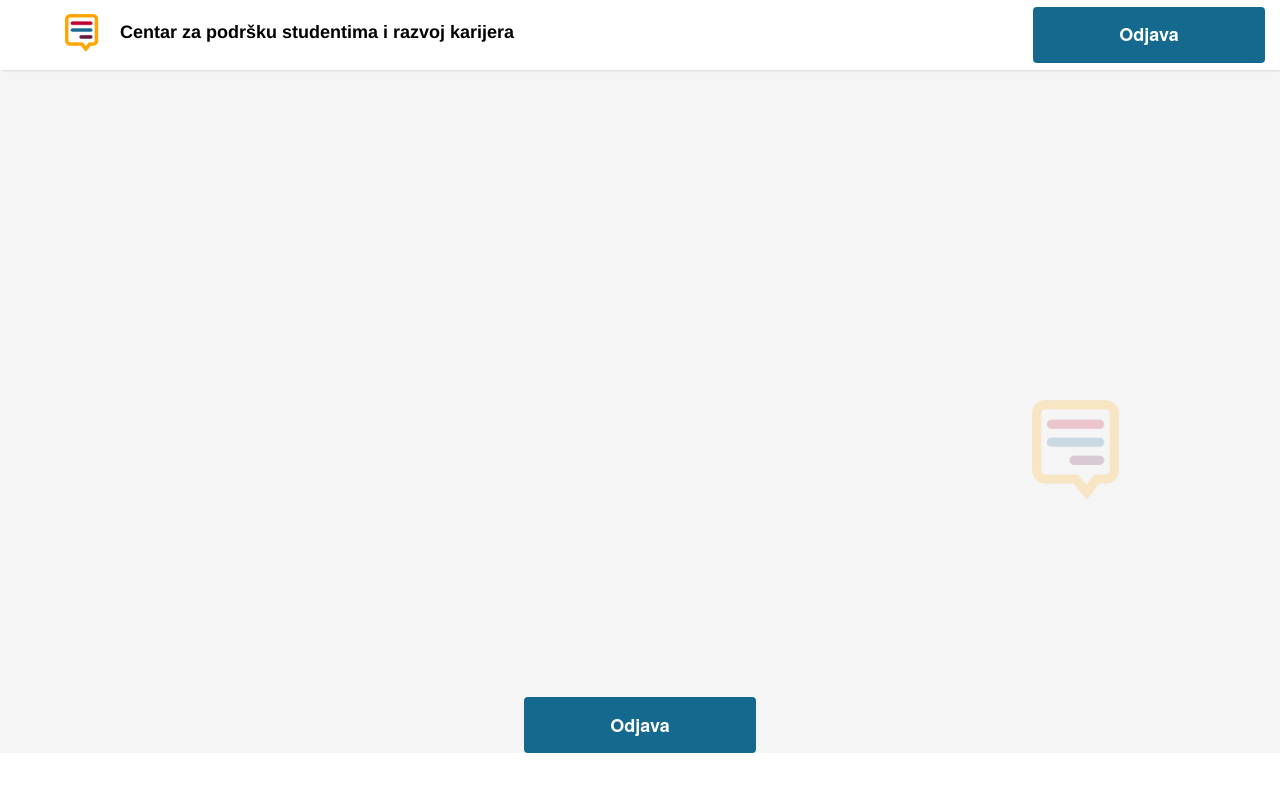
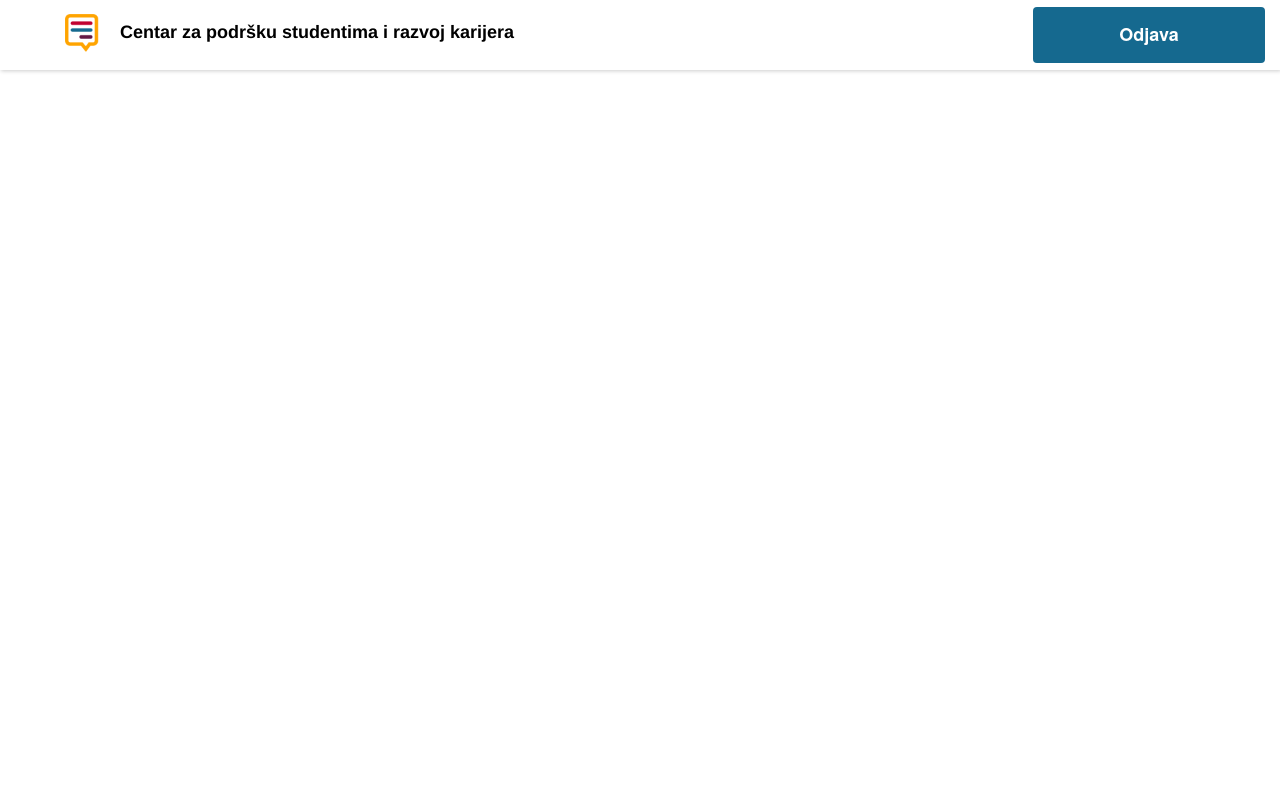
Before and after one commit to DnameZ/TeamProject, a React (Create React App) app: page / in a window 1280 px wide. Shown: the top 792 px of the page. Built offline with nearby package versions, Linux system fonts and the light colour scheme.

Commit message:
HambmenuFixed

```diff
--- a/src/componentes/Header/Header.js
+++ b/src/componentes/Header/Header.js
@@ -36,7 +36,7 @@ const Header = () => {
             <CPSRK>Centar za podršku studentima i razvoj karijera</CPSRK>
           </CPSRKcontainer>
           <Hammburger>
-            {isOpen === true ? (
+            {isOpen === false ? (
               <HammburgerLogo type={'Hamb'} src={HamIcon} Func={ToggleHamb} />
             ) : (
               <HammburgerLogo type={'xButton'} src={XIcon} Func={ToggleHamb} />
@@ -46,7 +46,7 @@ const Header = () => {
             <PrimaryButton type={'active'} text={'Odjava'} />
           </Nav>
         </Inner>
-        {isOpen === false ? <HamburegerMenu /> : ''}
+        {isOpen === false ? '' : <HamburegerMenu />}
       </HeaderInner>
     </>
   );
```
